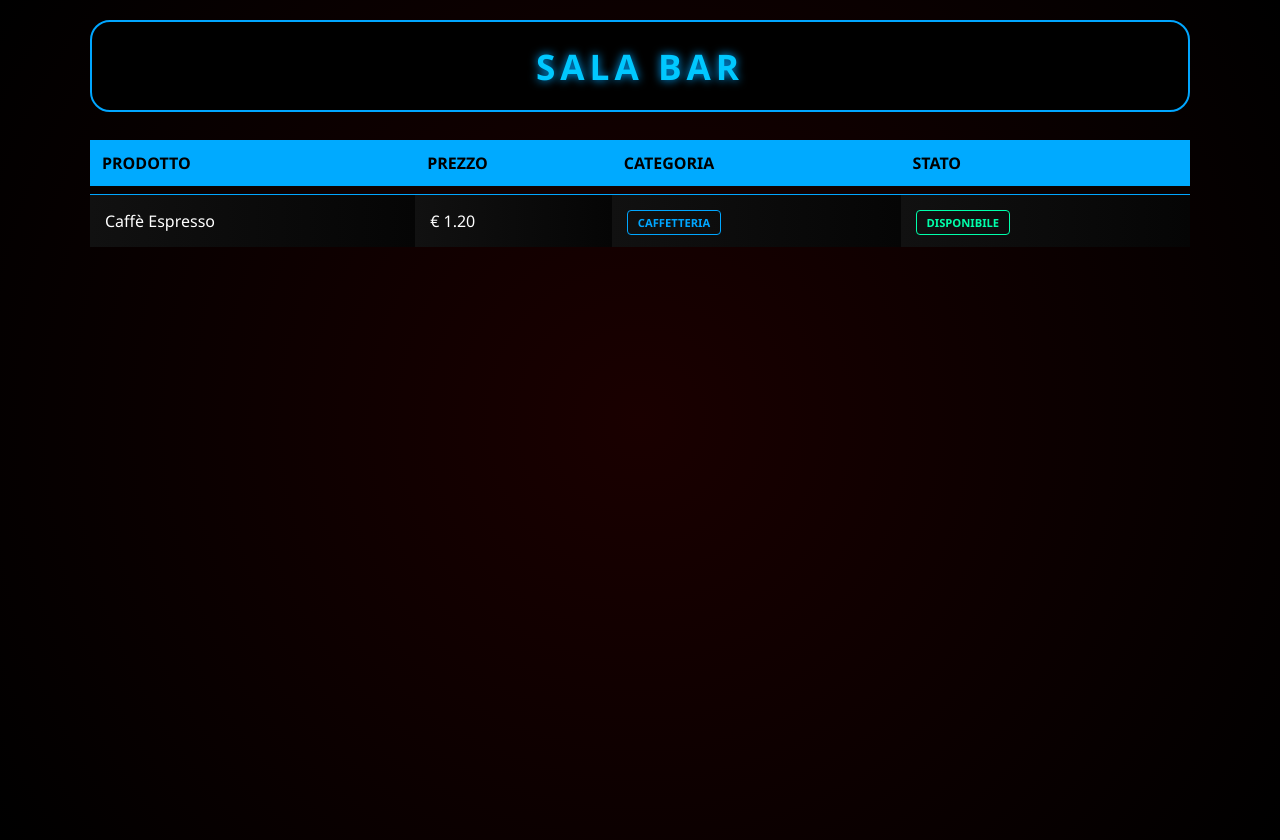
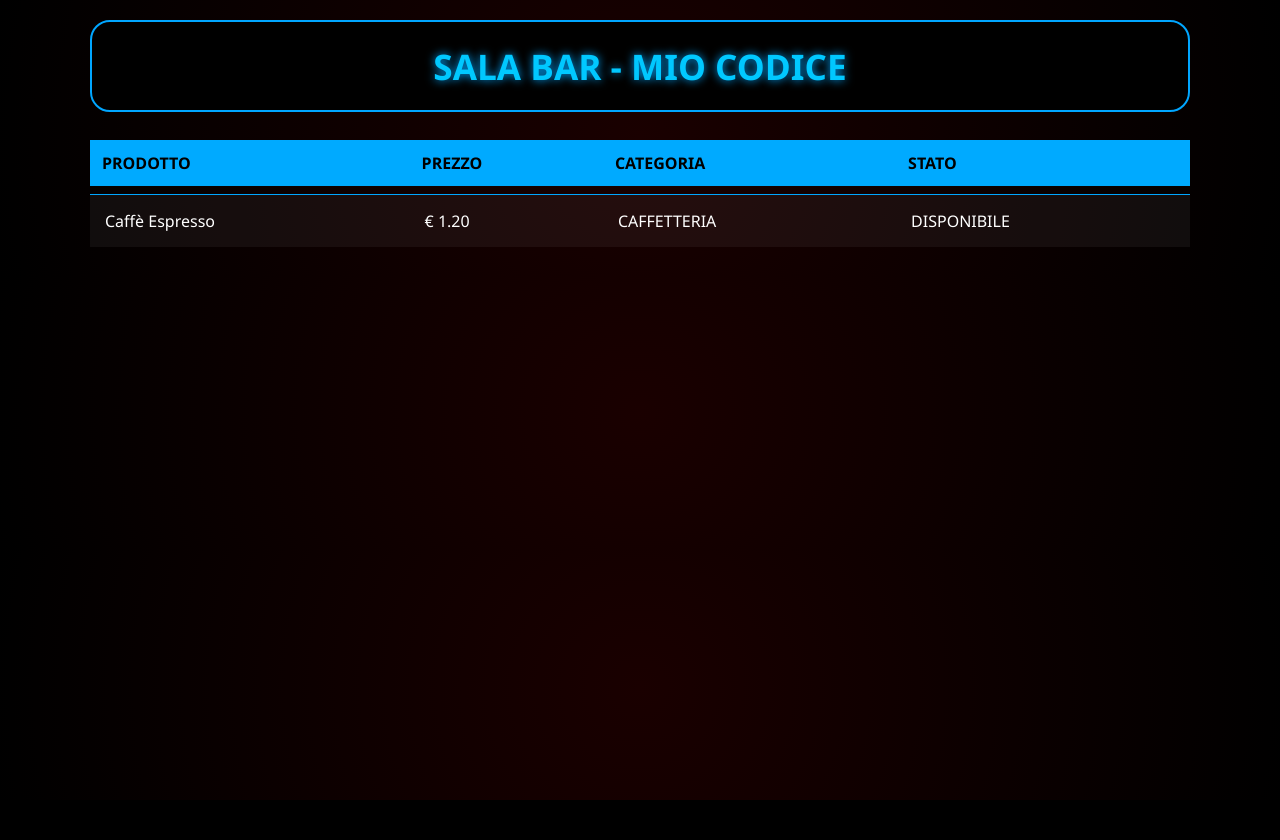
Before and after one commit to profnicotra/ordini-bar-scuola-borsa, a Flask app: page /admin/ in a window 1280 px wide. After the commit the page ends 800 px from the top, so only its background shows below. Run offline with Flask 3, Linux system fonts and the light colour scheme.

Commit message:
Sito definitivo

```diff
--- a/ordiniBarScuolaBorsa/templates/admin.html
+++ b/ordiniBarScuolaBorsa/templates/admin.html
@@ -4,27 +4,24 @@
     <meta charset="UTF-8">
     <title>Gestione Sala - Scuola Borsa</title>
     <style>
-        body { font-family: 'Segoe UI', sans-serif; background: radial-gradient(circle at center, #1a0000 0%, #000000 100%); color: #ffffff; margin: 0; padding: 20px; min-height: 100vh; }
+        body { font-family: 'Segoe UI', sans-serif; background: radial-gradient(circle at center, #1a0000 0%, #000000 100%); color: #ffffff; margin: 0; padding: 20px; }
         .container { max-width: 1100px; margin: 0 auto; }
-        .header { text-align: center; padding: 20px; background: #000; border: 2px solid #00a6ff; border-radius: 20px; margin-bottom: 20px; }
-        .header h1 { color: #00c8ff; margin: 0; font-size: 2.2em; letter-spacing: 5px; text-shadow: 0 0 10px #00a6ff; }
-        table { width: 100%; border-collapse: separate; border-spacing: 0 8px; }
-        th { background: #00aaff; color: #000; padding: 12px; text-transform: uppercase; text-align: left; }
-        .info-row td { background: linear-gradient(90deg, #111 0%, #050505 100%); padding: 15px; border-top: 1px solid #00a6ff; }
-        .badge { padding: 4px 10px; border-radius: 4px; font-size: 0.7em; font-weight: bold; text-transform: uppercase; border: 1px solid #00a6ff; color: #00a6ff; }
-        .stato-ok { color: #00ffaa; border: 1px solid #00ffaa; }
+        .header { text-align: center; padding: 20px; background: #000; border: 2px solid #00a6ff; border-radius: 20px; }
+        .header h1 { color: #00c8ff; margin: 0; font-size: 2.2em; text-shadow: 0 0 10px #00a6ff; }
+        table { width: 100%; border-collapse: separate; border-spacing: 0 8px; margin-top: 20px; }
+        th { background: #00aaff; color: #000; padding: 12px; text-align: left; }
+        .info-row td { background: rgba(255,255,255,0.05); padding: 15px; border-top: 1px solid #00a6ff; }
+        .badge { padding: 4px 10px; border-radius: 4px; font-weight: bold; border: 1px solid #00a6ff; color: #00a6ff; }
     </style>
 </head>
 <body>
     <div class="container">
-        <div class="header"><h1>SALA BAR</h1></div>
+        <div class="header"><h1>SALA BAR - MIO CODICE</h1></div>
         <table>
             <thead><tr><th>PRODOTTO</th><th>PREZZO</th><th>CATEGORIA</th><th>STATO</th></tr></thead>
             <tbody>
                 <tr class="info-row">
-                    <td>Caffè Espresso</td><td>€ 1.20</td>
-                    <td><span class="badge">Caffetteria</span></td>
-                    <td><span class="badge stato-ok">DISPONIBILE</span></td>
+                    <td>Caffè Espresso</td><td>€ 1.20</td><td>CAFFETTERIA</td><td>DISPONIBILE</td>
                 </tr>
             </tbody>
         </table>
```
